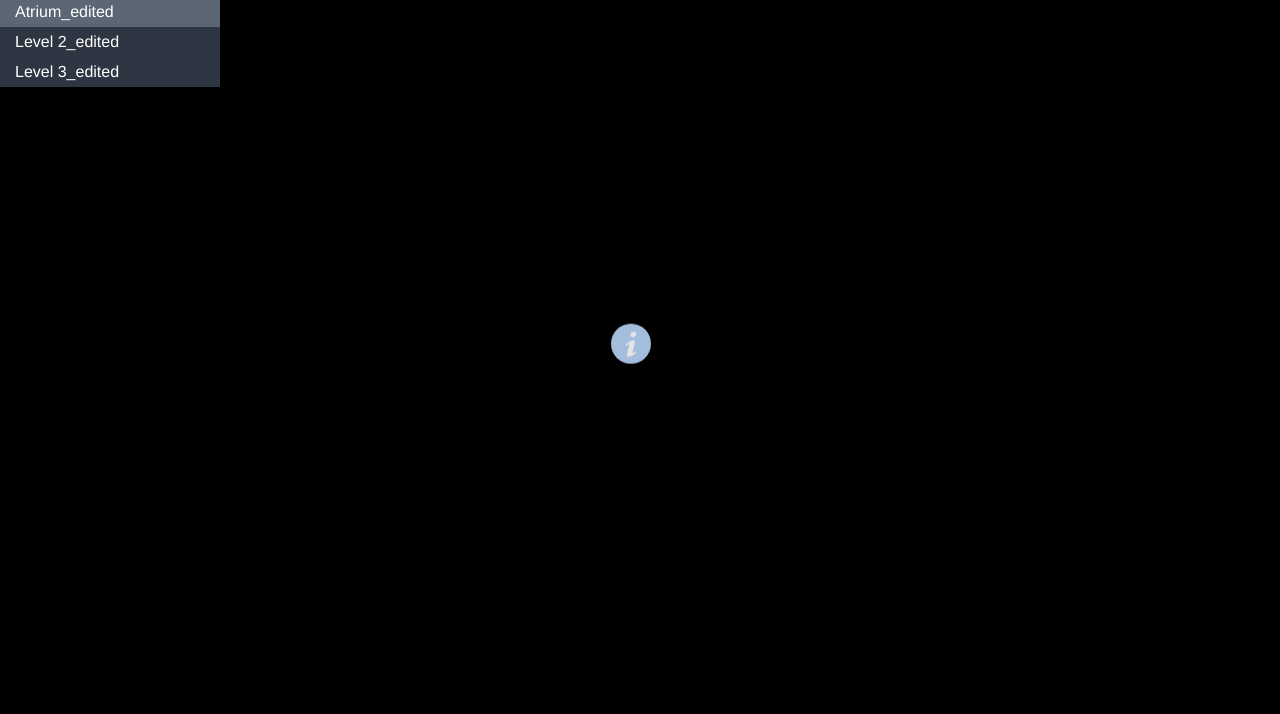
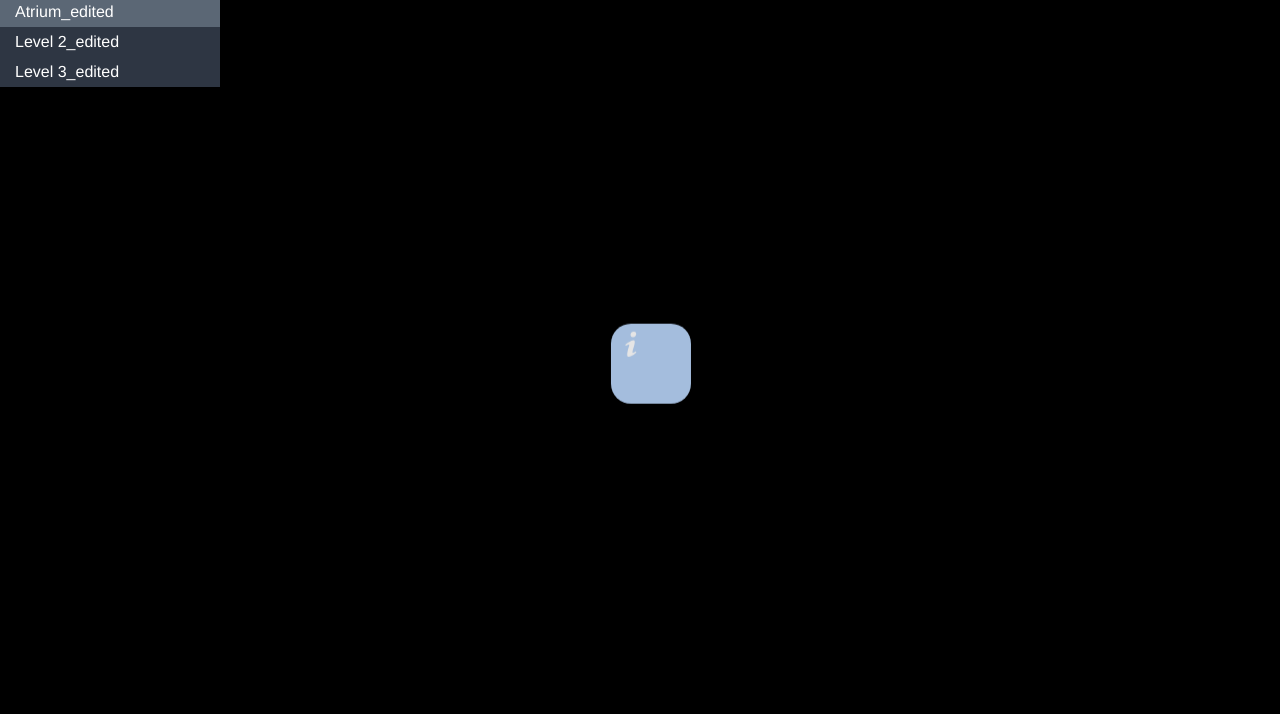
Before and after one commit to Helenwongyj/School-of-Business, a plain HTML site: page index.html in a window 1280 px wide. Shown: the part 43-757 px from the top of the page. Drawn offline with Linux system fonts and the light colour scheme.

Commit message:
Update style.css

```diff
--- a/style.css
+++ b/style.css
@@ -450,8 +450,8 @@ body.single-scene #sceneList, body.single-scene #sceneListToggle {
 }
 
 .info-hotspot .info-hotspot-header {
-  width: 40px;
-  height: 40px;
+  width: 80px;
+  height: 80px;
   border-radius: 20px;
   background-color: rgb(183, 211, 247);
   cursor: pointer;
@@ -553,7 +553,7 @@ body.single-scene #sceneList, body.single-scene #sceneListToggle {
   height: 40px;
   width: 40px;
   border-top-right-radius: 5px;
-  background-color: rgb(78,88,104);
+  background-color: rgb(183, 211, 247);
   visibility: hidden;
   -ms-transform: perspective(200px) rotateY(90deg);
   -webkit-transform: perspective(200px) rotateY(90deg);
```
